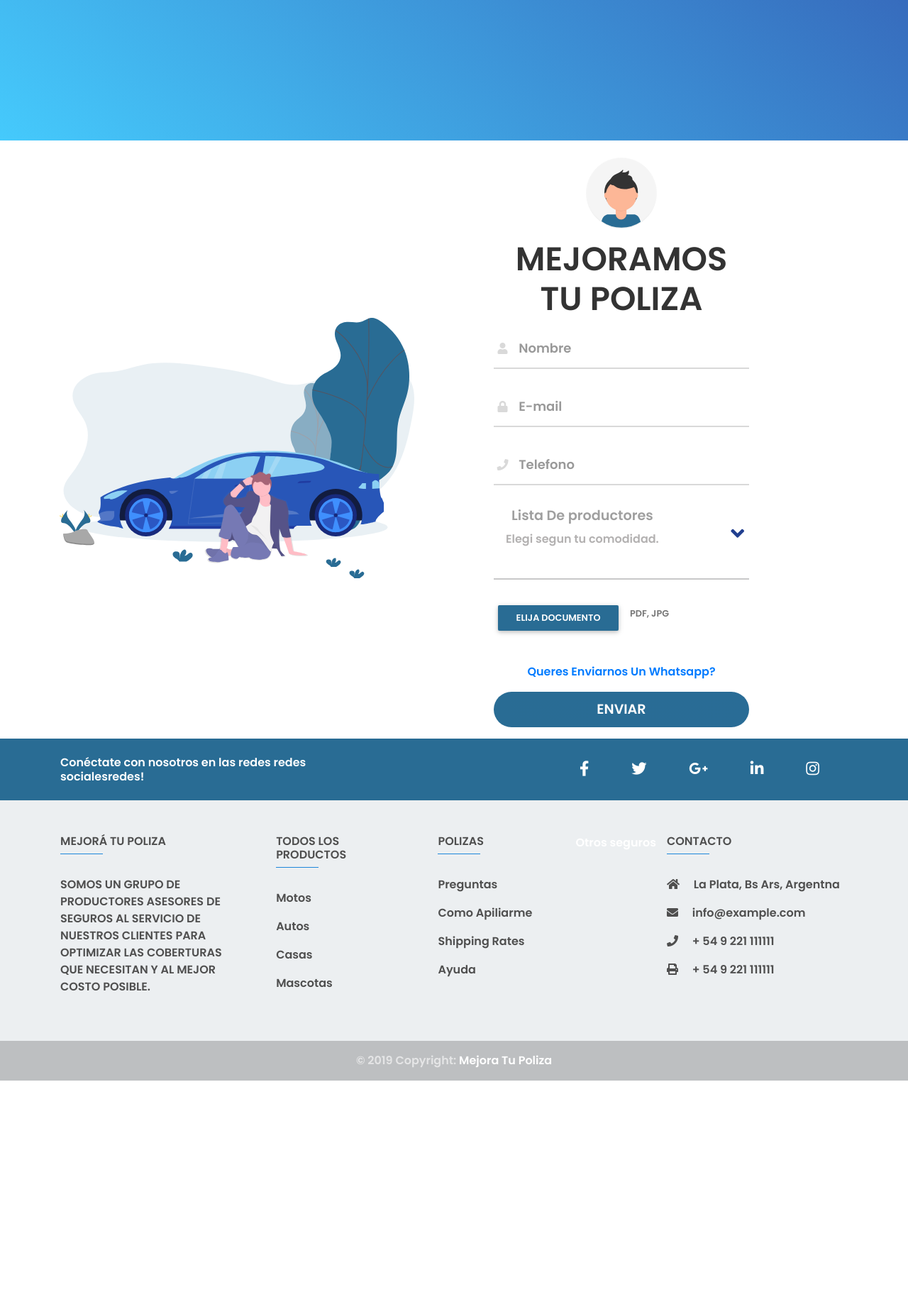
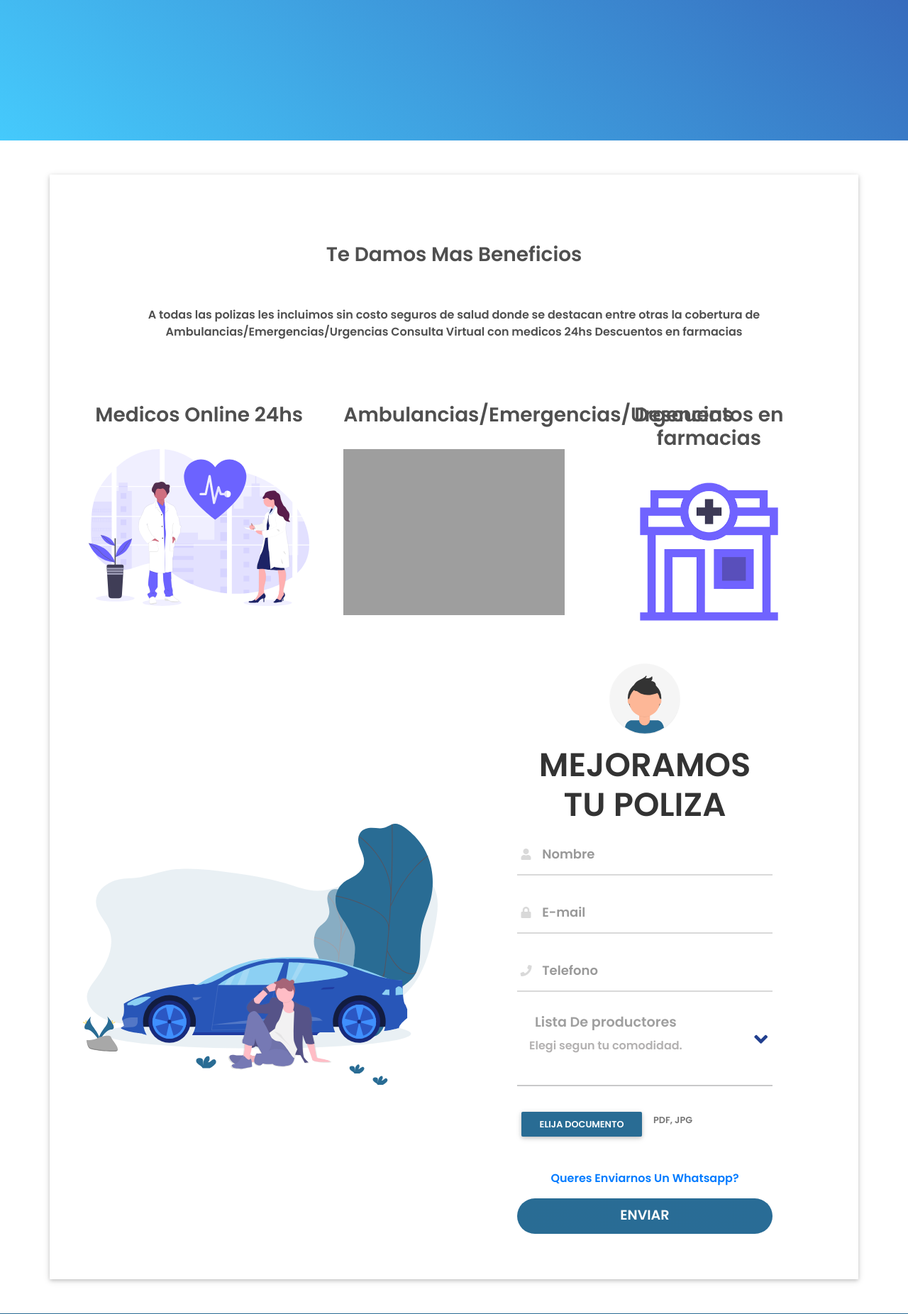
Before and after one commit to julianpotes/MejoraTuPoliza, a PHP site: page / in a window 1280 px wide. Shown: the part 602-2454 px from the top of the page at 71% size. Before the commit the page ends 2125 px from the top, so only its background shows below. Run offline with PHP 8.4, Linux system fonts and the light colour scheme; some libraries are stand-ins or nearby versions; some web fonts are replaced; grey boxes are pictures that could not be loaded.

Commit message:
NUEVA SECCION CON IMAGENES

```diff
--- a/index.php
+++ b/index.php
@@ -2,9 +2,48 @@
 include("commons/cabecera.php");
 ?>
   <!--Main content-->
+  <div class="container my-5 py-5 z-depth-1">
+
+
+  <!--Section: Content-->
+  <section class="dark-grey-text text-center">
+
+    <h3 class="font-weight-bold pt-5 pb-4">Te Damos Mas Beneficios</h3>
+     <p  class="font-weight-bold pt-4 pb-4">A todas las polizas les incluimos sin costo
+seguros de salud donde se destacan
+entre otras la cobertura de
+Ambulancias/Emergencias/Urgencias
+Consulta Virtual con medicos 24hs
+Descuentos en farmacias</p>
+    <div class="row mx-3">
+      <div class="col-md-4 px-4 mb-4">
+	  <h3 class="font-weight-bold pt-5 pb-4">Medicos Online 24hs</h3>
+        <div class="view">
+          <img src="./img/undraw_medicine_b1ol.svg" class="img-fluid" alt="smaple image">
+        </div>
+
+      </div>
+     <div class="col-md-4 px-4 mb-4">
+	 <h3 class="font-weight-bold pt-5 pb-4">Ambulancias/Emergencias/Urgencias</h3>
+        <div class="view">
+          <img src="./img/undraw_Security_on_ff2u.svg" class="img-fluid" alt="smaple image">
+        </div>
+
+      </div>
+      <div class="col-md-4 px-4 mb-4">
+	  <h3 class="font-weight-bold pt-5 pb-4">Descuentos en farmacias</h3>
+        <div class="view">
+          <img src="./img/FARMACIA.png" class="img-fluid text-center" alt="smaple image" >
+        </div>
+
+      </div>
+    </div>
+
+  </section>
+  <!--Section: Content-->
+
   <div class="container-fluid mt-4">
-  <main>
-
+</div>
 	<div class="containerjuli bg-white">
 		<div class="imagenj">
 			<img src="img/undraw_by_my_car_ttge.svg">
```
